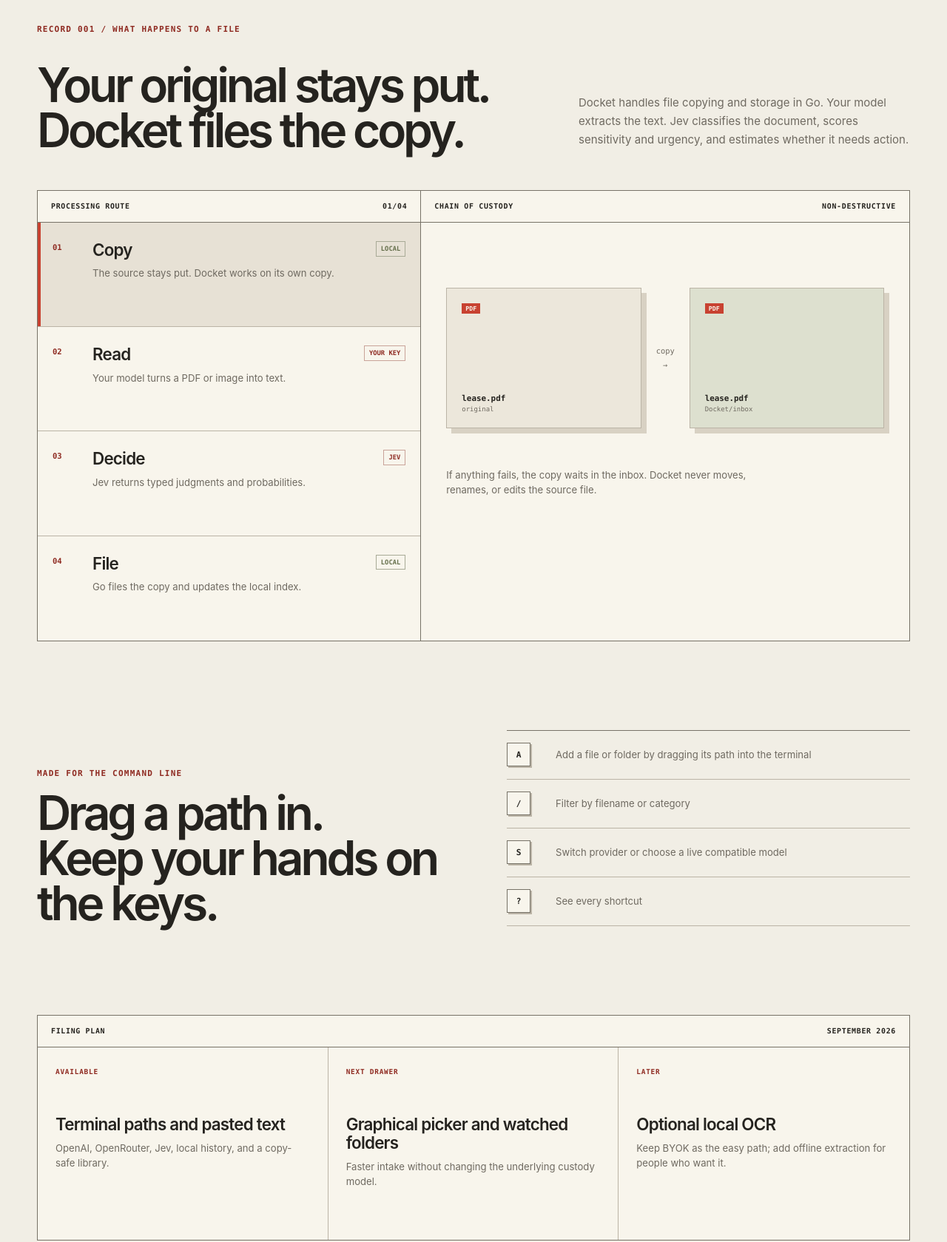
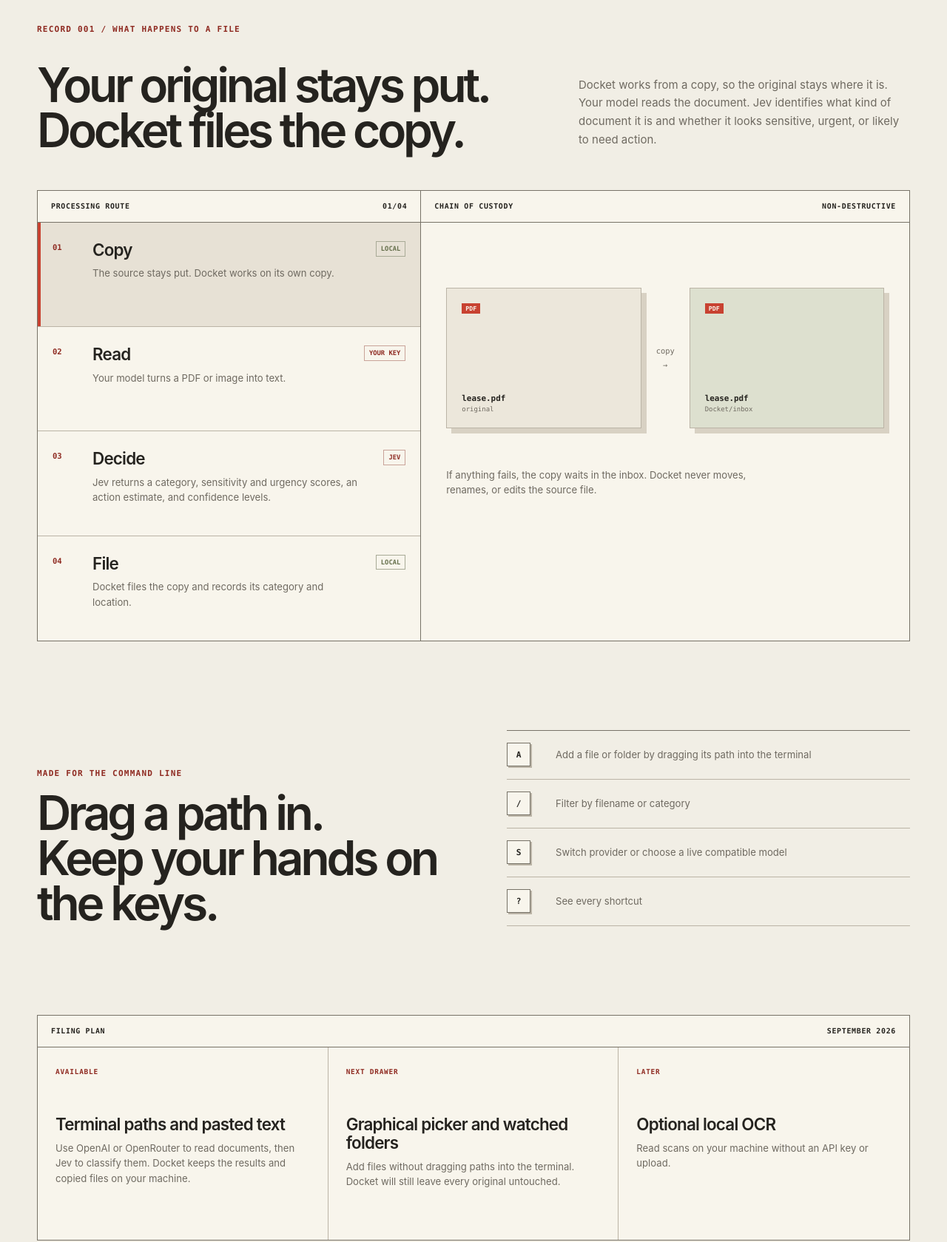
Before and after one commit to glamboyosa/docket, an Astro site in the folder site/: page / in a window 1280 px wide. Shown: the part 900-2579 px from the top of the page at 74% size. Built offline with nearby package versions, Linux system fonts and the light colour scheme; Astro itself is replaced by a stand-in of ours.

Commit message:
Make product copy concrete

```diff
--- a/site/src/pages/index.astro
+++ b/site/src/pages/index.astro
@@ -90,7 +90,7 @@
       <section class="section-heading wrap" id="record">
         <p class="kicker">Record 001 / what happens to a file</p>
         <h2>Your original stays put. Docket files the copy.</h2>
-        <p>Docket handles file copying and storage in Go. Your model extracts the text. Jev classifies the document, scores sensitivity and urgency, and estimates whether it needs action.</p>
+        <p>Docket works from a copy, so the original stays where it is. Your model reads the document. Jev identifies what kind of document it is and whether it looks sensitive, urgent, or likely to need action.</p>
       </section>
 
       <section class="record wrap" aria-label="How Docket processes a document" data-record-explorer data-motion="pointer">
@@ -99,8 +99,8 @@
           <div class="record-tabs" role="tablist" aria-label="Processing steps">
             <button type="button" role="tab" id="tab-copy" aria-controls="panel-copy" aria-selected="true" tabindex="0" data-record-tab="copy"><b>01</b><div><strong>Copy</strong><p>The source stays put. Docket works on its own copy.</p></div><span class="route-state">LOCAL</span></button>
             <button type="button" role="tab" id="tab-read" aria-controls="panel-read" aria-selected="false" tabindex="-1" data-record-tab="read"><b>02</b><div><strong>Read</strong><p>Your model turns a PDF or image into text.</p></div><span class="route-state external">YOUR KEY</span></button>
-            <button type="button" role="tab" id="tab-decide" aria-controls="panel-decide" aria-selected="false" tabindex="-1" data-record-tab="decide"><b>03</b><div><strong>Decide</strong><p>Jev returns typed judgments and probabilities.</p></div><span class="route-state external">JEV</span></button>
-            <button type="button" role="tab" id="tab-file" aria-controls="panel-file" aria-selected="false" tabindex="-1" data-record-tab="file"><b>04</b><div><strong>File</strong><p>Go files the copy and updates the local index.</p></div><span class="route-state">LOCAL</span></button>
+            <button type="button" role="tab" id="tab-decide" aria-controls="panel-decide" aria-selected="false" tabindex="-1" data-record-tab="decide"><b>03</b><div><strong>Decide</strong><p>Jev returns a category, sensitivity and urgency scores, an action estimate, and confidence levels.</p></div><span class="route-state external">JEV</span></button>
+            <button type="button" role="tab" id="tab-file" aria-controls="panel-file" aria-selected="false" tabindex="-1" data-record-tab="file"><b>04</b><div><strong>File</strong><p>Docket files the copy and records its category and location.</p></div><span class="route-state">LOCAL</span></button>
           </div>
         </div>
 
@@ -133,11 +133,11 @@
               <dt>legal</dt><dd>4%</dd><dt>other</dt><dd>2%</dd>
               <dt>sensitivity</dt><dd>1.8 / 3</dd><dt>needs_action</dt><dd>0.12</dd>
             </dl>
-            <p>Low-confidence categories stay visible for human review instead of being treated as fact.</p>
+            <p>If Jev is unsure, Docket shows the other likely categories and marks the document for review.</p>
           </article>
 
           <article class="record-panel" role="tabpanel" id="panel-file" aria-labelledby="tab-file" data-record-panel="file" hidden>
-            <header><span>YOUR LIBRARY</span><span>SQLITE INDEX</span></header>
+            <header><span>YOUR LIBRARY</span><span>LOCAL DATABASE</span></header>
             <div class="drawer-list">
               <div><span>01</span><strong>tax/</strong><b>12</b></div>
               <div><span>02</span><strong>housing/</strong><b>8</b></div>
@@ -145,7 +145,7 @@
               <div><span>04</span><strong>medical/</strong><b>5</b></div>
               <div><span>05</span><strong>other/</strong><b>3</b></div>
             </div>
-            <p>SQLite stores the index. The OS keychain stores credentials. Extracted text is not retained.</p>
+            <p>SQLite saves each document’s name, category, sensitivity and urgency scores, action estimate, and copied-file location. API keys stay in the OS keychain. Docket discards extracted text after classification.</p>
           </article>
         </div>
       </section>
@@ -166,9 +166,9 @@
       <section class="roadmap wrap" id="roadmap">
         <header><span>FILING PLAN</span><span>SEPTEMBER 2026</span></header>
         <div class="roadmap-grid">
-          <div><small>AVAILABLE</small><strong>Terminal paths and pasted text</strong><p>OpenAI, OpenRouter, Jev, local history, and a copy-safe library.</p></div>
-          <div><small>NEXT DRAWER</small><strong>Graphical picker and watched folders</strong><p>Faster intake without changing the underlying custody model.</p></div>
-          <div><small>LATER</small><strong>Optional local OCR</strong><p>Keep BYOK as the easy path; add offline extraction for people who want it.</p></div>
+          <div><small>AVAILABLE</small><strong>Terminal paths and pasted text</strong><p>Use OpenAI or OpenRouter to read documents, then Jev to classify them. Docket keeps the results and copied files on your machine.</p></div>
+          <div><small>NEXT DRAWER</small><strong>Graphical picker and watched folders</strong><p>Add files without dragging paths into the terminal. Docket will still leave every original untouched.</p></div>
+          <div><small>LATER</small><strong>Optional local OCR</strong><p>Read scans on your machine without an API key or upload.</p></div>
         </div>
       </section>
 
```
